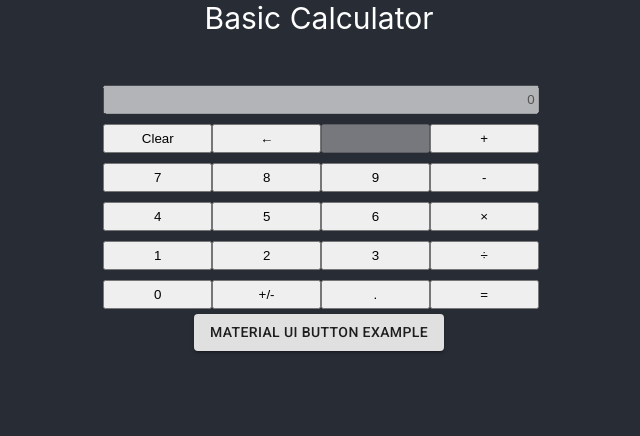
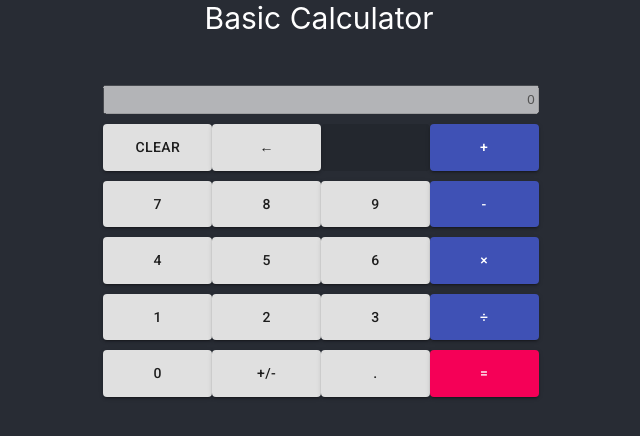
Before and after one commit to darwinstephanus/basic-calculator, a React (Create React App) app: page / in a window 1280 px wide. Shown: the top 436 px of the page, without its empty margins (321-961 px from the left). Built offline with nearby package versions, Linux system fonts and the light colour scheme.

Commit message:
change button to material ui

```diff
--- a/src/App.js
+++ b/src/App.js
@@ -1,5 +1,5 @@
 import React from "react";
-import * as Mui from "@material-ui/core";
+// import * as Mui from "@material-ui/core";
 
 import Calculator from "./Calculator";
 
@@ -13,11 +13,11 @@ export default class App extends React.Component {
         <Calculator />
         {/* The below element is not rendered (obviously) */}
         {/* This is for Material UI task (see the README.md) */}
-        <div>
+        {/* <div>
           <Mui.Button variant="contained">
             Material UI Button example
           </Mui.Button>
-        </div>
+        </div> */}
       </div>
     );
   }
--- a/src/Calculator.js
+++ b/src/Calculator.js
@@ -3,6 +3,8 @@ import React from "react";
 import Row from "./components/Row";
 import Display from "./components/Display";
 import Button from "./components/Button";
+import OperatorButton from "./components/OperatorButton";
+import EqualButton from "./components/EqualButton";
 
 export default class Calculator extends React.Component {
   constructor(props) {
@@ -200,8 +202,13 @@ export default class Calculator extends React.Component {
   };
 
   render() {
+    // const screen = inputs.map((input) => input.val).join("");
+
     return (
       <div className="calc">
+        {/* <Row>
+          <Display>ABCBASDBJKASDLKASJDl</Display>
+        </Row> */}
         <Row>
           <Display>
             {this.state.input === ""
@@ -213,31 +220,31 @@ export default class Calculator extends React.Component {
           <Button handleClick={this.clearInput}>Clear</Button>
           <Button handleClick={this.removeLastCharacter}>←</Button>
           <Button disabled={true} />
-          <Button handleClick={this.addition}>+</Button>
+          <OperatorButton handleClick={this.addition}>+</OperatorButton>
         </Row>
         <Row>
           <Button handleClick={this.addToInput}>7</Button>
           <Button handleClick={this.addToInput}>8</Button>
           <Button handleClick={this.addToInput}>9</Button>
-          <Button handleClick={this.substract}>-</Button>
+          <OperatorButton handleClick={this.substract}>-</OperatorButton>
         </Row>
         <Row>
           <Button handleClick={this.addToInput}>4</Button>
           <Button handleClick={this.addToInput}>5</Button>
           <Button handleClick={this.addToInput}>6</Button>
-          <Button handleClick={this.multiply}>×</Button>
+          <OperatorButton handleClick={this.multiply}>×</OperatorButton>
         </Row>
         <Row>
           <Button handleClick={this.addToInput}>1</Button>
           <Button handleClick={this.addToInput}>2</Button>
           <Button handleClick={this.addToInput}>3</Button>
-          <Button handleClick={this.divide}>÷</Button>
+          <OperatorButton handleClick={this.divide}>÷</OperatorButton>
         </Row>
         <Row>
           <Button handleClick={this.addZeroToInput}>0</Button>
           <Button handleClick={this.plusMinus}>+/-</Button>
           <Button handleClick={this.addDecimal}>.</Button>
-          <Button handleClick={this.equalSign}>=</Button>
+          <EqualButton handleClick={this.equalSign}>=</EqualButton>
         </Row>
       </div>
     );
--- a/src/components/Button.js
+++ b/src/components/Button.js
@@ -1,4 +1,5 @@
 import React from "react";
+import * as Mui from "@material-ui/core";
 
 export default class Button extends React.Component {
   forceSpace() {
@@ -7,13 +8,14 @@ export default class Button extends React.Component {
 
   render() {
     return (
-      <button
+      <Mui.Button
+        variant="contained"
         className="calc-button"
         disabled={this.props.disabled}
         onClick={() => this.props.handleClick(this.props.children)}
       >
         {this.props.disabled ? "\u00a0" : this.props.children}
-      </button>
+      </Mui.Button>
     );
   }
 }
--- /dev/null
+++ b/src/components/EqualButton.js
@@ -0,0 +1,36 @@
+import React from "react";
+import * as Mui from "@material-ui/core";
+import { withStyles } from "@material-ui/core/styles";
+
+const styles = {
+  root: {
+    background: "linear-gradient(45deg, #FE6B8B 30%, #FF8E53 90%)",
+    borderRadius: 3,
+    border: 0,
+    color: "white",
+    height: 48,
+    padding: "0 30px",
+    boxShadow: "0 3px 5px 2px rgba(255, 105, 135, .3)",
+  },
+};
+
+export class EqualButton extends React.Component {
+  forceSpace() {
+    return;
+  }
+  render() {
+    return (
+      <Mui.Button
+        variant="contained"
+        className="calc-equal"
+        color="secondary"
+        disabled={this.props.disabled}
+        onClick={() => this.props.handleClick(this.props.children)}
+      >
+        {this.props.disabled ? "\u00a0" : this.props.children}
+      </Mui.Button>
+    );
+  }
+}
+
+export default withStyles(styles)(EqualButton);
--- /dev/null
+++ b/src/components/OperatorButton.js
@@ -0,0 +1,22 @@
+import React from "react";
+import * as Mui from "@material-ui/core";
+
+export default class OperatorButton extends React.Component {
+  forceSpace() {
+    return;
+  }
+
+  render() {
+    return (
+      <Mui.Button
+        variant="contained"
+        className="calc-button"
+        color="primary"
+        disabled={this.props.disabled}
+        onClick={() => this.props.handleClick(this.props.children)}
+      >
+        {this.props.disabled ? "\u00a0" : this.props.children}
+      </Mui.Button>
+    );
+  }
+}
--- a/src/index.css
+++ b/src/index.css
@@ -31,6 +31,8 @@ code {
   justify-content: center;
   padding: 0 33vw;
   width: 34vw;
+  /* border-style: solid;
+  border-color: red; */
 }
 
 .calc-row {
@@ -46,12 +48,25 @@ code {
 .calc * {
   width: 100%;
   padding: 5px 2px;
+
+  /* background-color: white; */
 }
 
 .calc-display {
   text-align: right;
+  /* font-size: 30;
+  border: none;
+  background-color: #282c34; */
 }
 
 .calc-button {
   width: 100%;
+  /* display: grid;
+  grid-template-columns: repeat(4, 1fr);
+  grid-gap: 8px; */
 }
+
+.calc-equal {
+  color: purple;
+  background: #f1a33c;
+}
```
